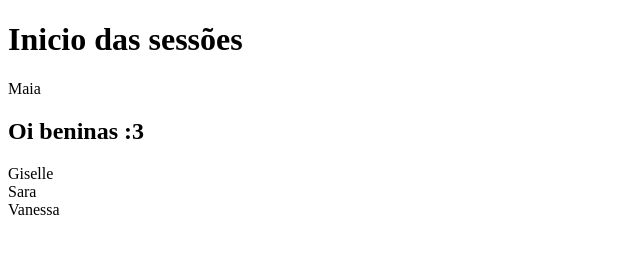
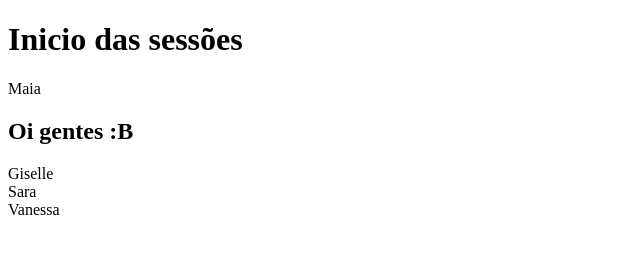
Before and after one commit to Samkuran/Projeto_equipeGithub, a plain HTML site: page index.html in a window 1280 px wide. Shown: the full height of the page, 0-640 px from the left. Drawn offline with Linux system fonts and the light colour scheme.

Commit message:
paragrafo maia

```diff
--- a/index.html
+++ b/index.html
@@ -13,7 +13,7 @@
     </header>
     <article>
         <section>Maia</section>
-        <h2>Oi beninas :3</h2>
+        <h2>Oi gentes :B</h2>
         <section>Giselle</section>
         <section>Sara</section>
         <section>Vanessa</section>
```
